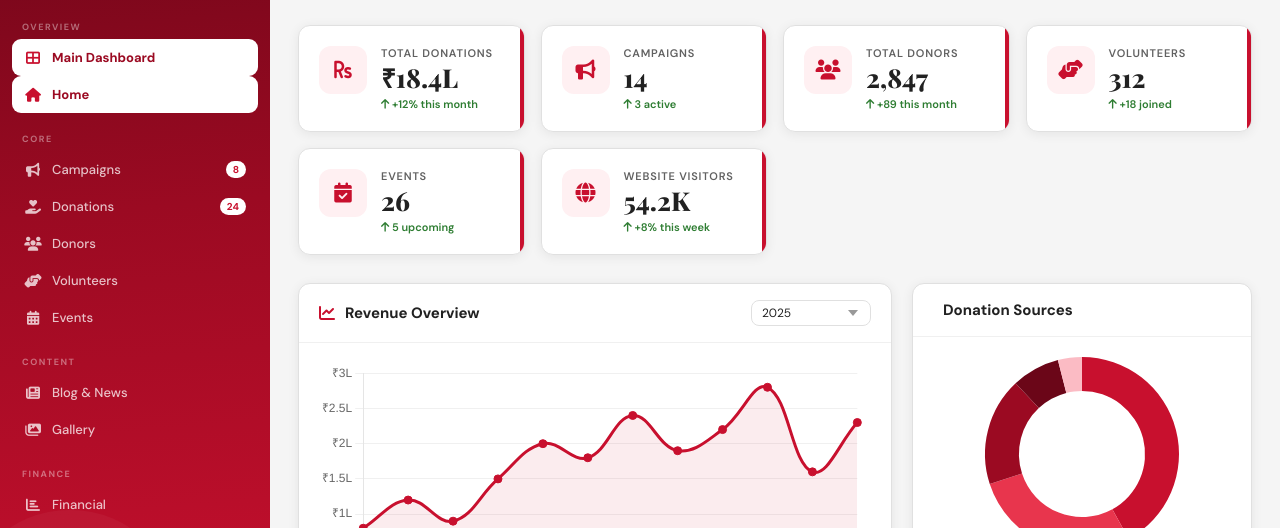
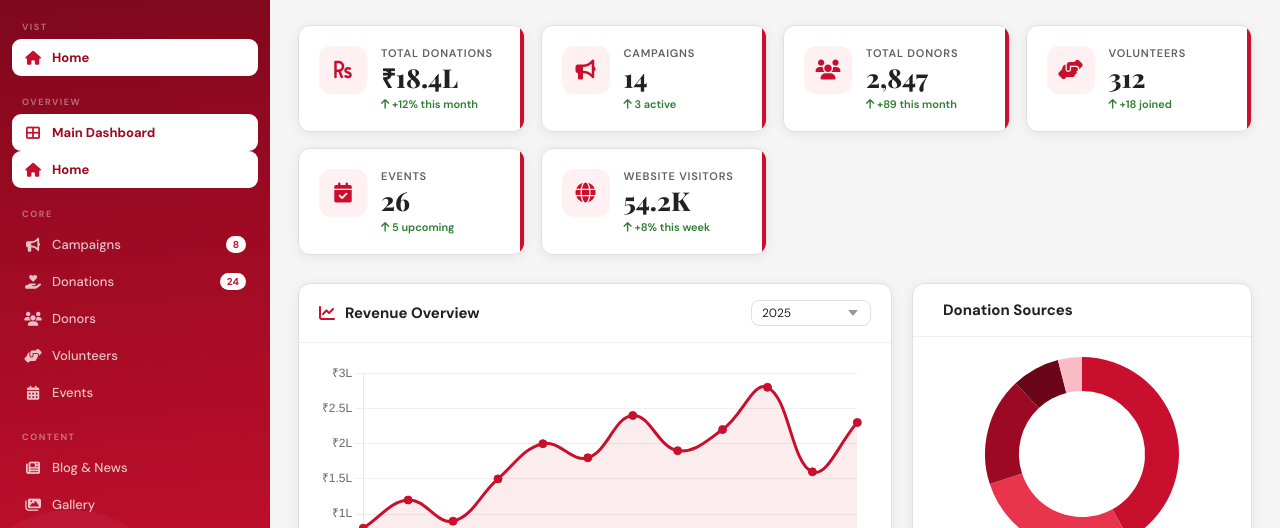
Before and after one commit to brians124/Aids-apaana, a plain HTML site: page index.html in a window 1280 px wide. Shown: the part 150-678 px from the top of the page. Drawn offline with nearby package versions, Linux system fonts and the light colour scheme.

Commit message:
Update index.html

```diff
--- a/index.html
+++ b/index.html
@@ -610,6 +610,11 @@
     <input type="text" placeholder="Search menu...">
   </div>
   <nav class="sidebar-nav">
+
+    <div class="nav-section">
+      <div class="nav-section-title">Vist</div>
+      <a class="nav-item active" href="home.html"><i class="fa-solid fa-house"></i>Home</a>
+    </div>
     <div class="nav-section">
       <div class="nav-section-title">Overview</div>
       <a class="nav-item active" onclick="showSection('dashboard')"><i class="fas fa-th-large"></i> Main Dashboard</a>
```
